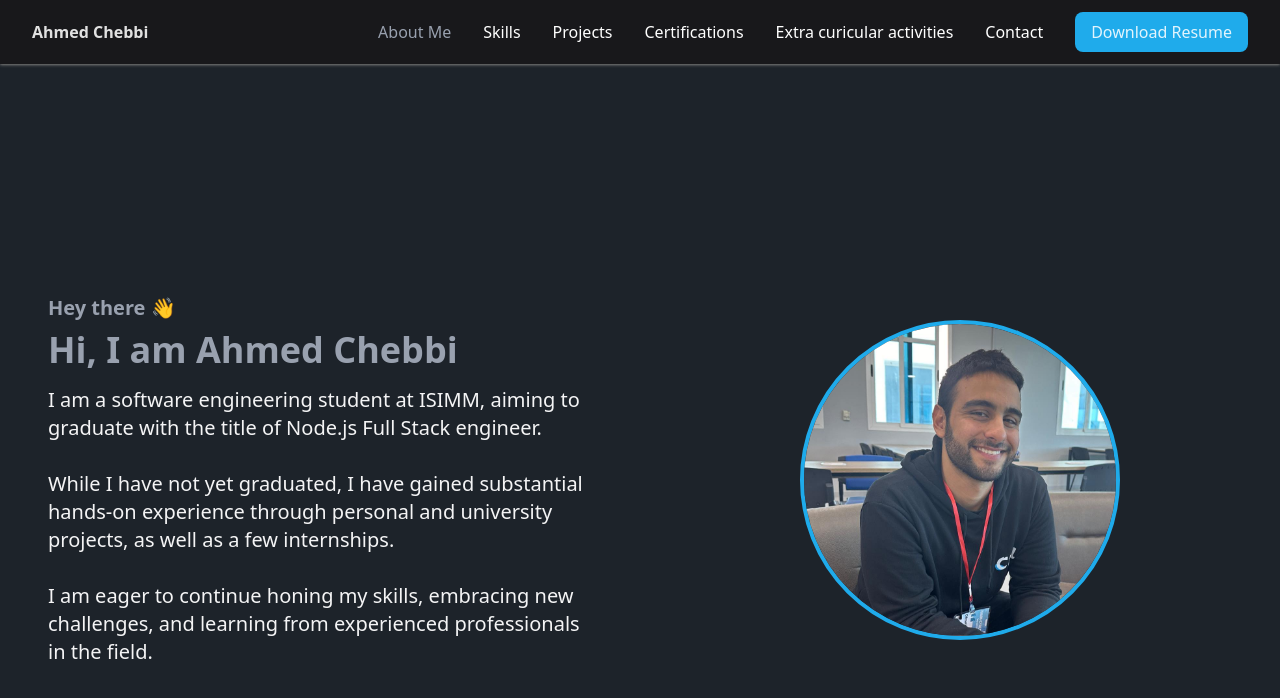
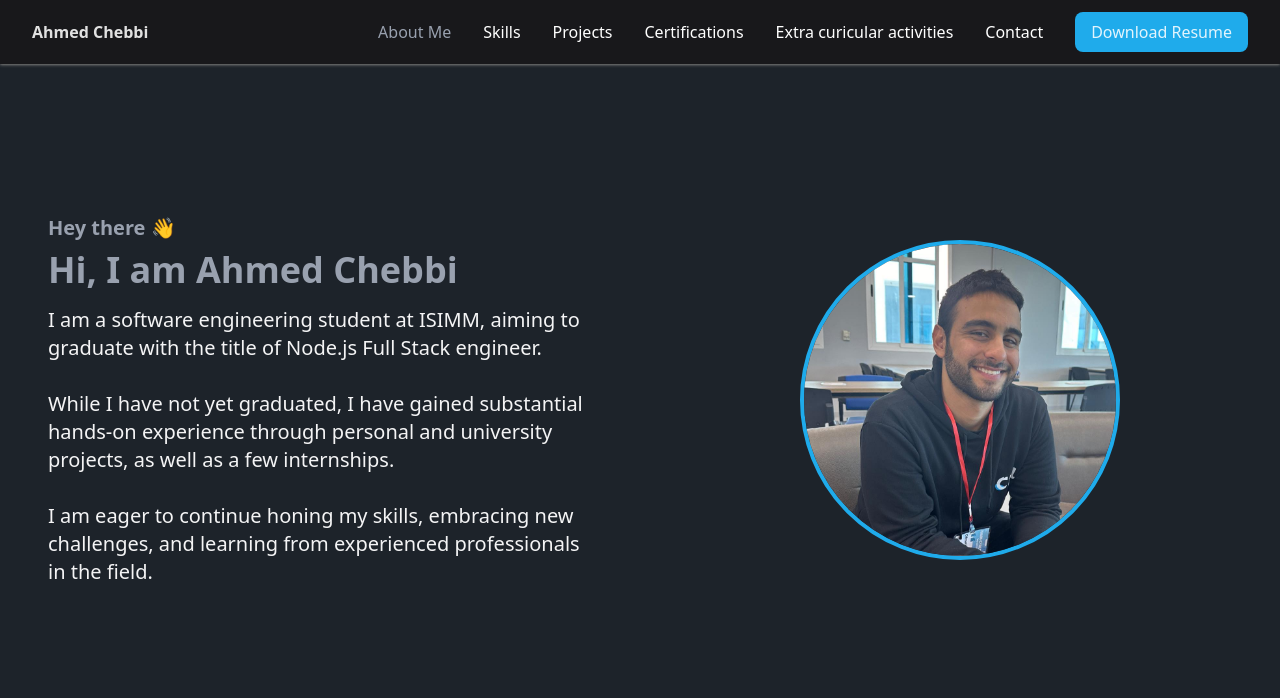
Before and after one commit to Ahmed5827/Personal-protfolio, a Next.js app: page /AboutMe in a window 1280 px wide. Shown: the top 698 px of the page. Built offline with nearby package versions, Linux system fonts and the light colour scheme.

Commit message:
removed the extra padding from the about me page

```diff
--- a/src/app/AboutMe/page.tsx
+++ b/src/app/AboutMe/page.tsx
@@ -5,7 +5,7 @@ import Image from 'next/image';
 
 const AboutMe = () => {
   return (
-    <div className="w-full  pt-20">
+    <div className="w-full pt-16 md:pt-0">
       <div className=" flex flex-col md:flex-row justify-center items-center min-h-screen w-full max-w-7xl mx-auto px-4 sm:px-6 lg:px-8 text-white">
         {/* Text Content - Centered and properly spaced */}
         <motion.div
```
